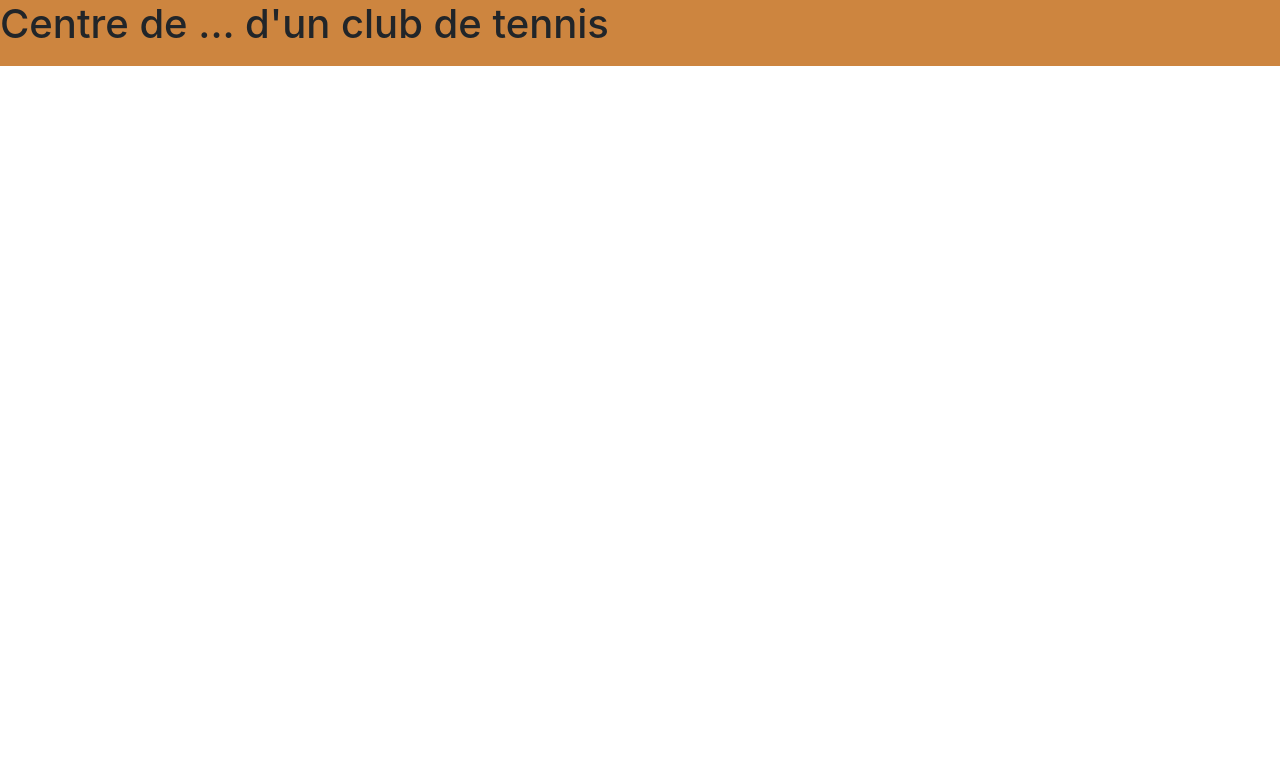
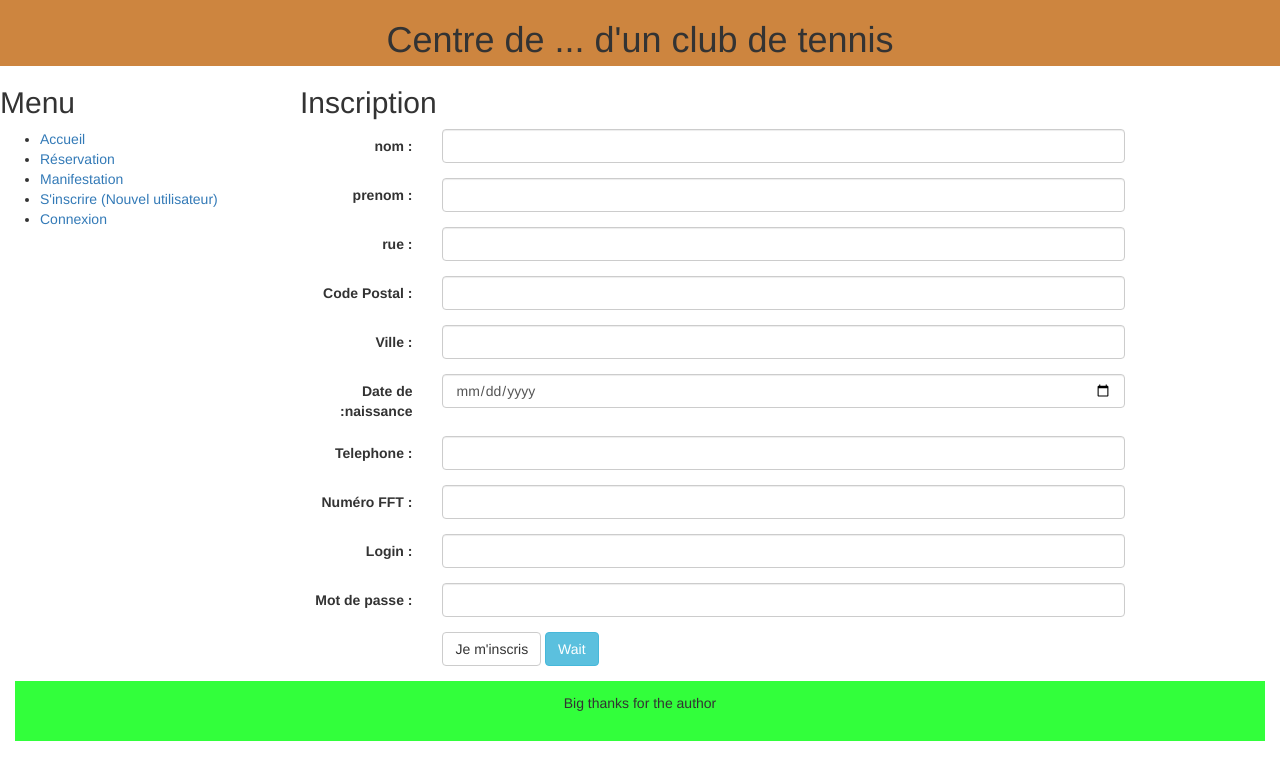
Before and after one commit to Nasan01/reservationTennis, a PHP site: page /index.php?p=inscription in a window 1280 px wide. Shown: the top 780 px of the page. Run offline with PHP 8.4, Linux system fonts and the light colour scheme; some libraries are stand-ins or nearby versions.

Commit message:
non adherants fini
fix: #2

```diff
--- a/page/nonAdherents/accueil.php
+++ b/page/nonAdherents/accueil.php
@@ -3,10 +3,10 @@
         <div class="row">
             <h2>Menu</h2>
             <ul>
-                <li><a href="#">Accueil</a></li>
+                <li><a href="index.php">Accueil</a></li>
                 <li><a href="<?= 'index.php?p=reservationNonAdherents'?>">Réservation</a></li>
-                <li><a href="#">Manifestation</a></li>
-                <li><a href="#">S'inscrire (Nouvel utilisateur)</a></li>
+                <li><a href="index.php?p=manifestation">Manifestation</a></li>
+                <li><a href="index.php?p=inscription">S'inscrire (Nouvel utilisateur)</a></li>
                 <li><a href="#">Connexion</a></li>
             </ul>
         </div>
--- /dev/null
+++ b/page/nonAdherents/attente.php
@@ -0,0 +1,3 @@
+<div class="row container">
+    <h1>Votre requette d'inscription est envoyé, Veuillez attendre la confirmation de l'administrateur</h1>
+</div>
--- /dev/null
+++ b/page/nonAdherents/inscription.php
@@ -0,0 +1,118 @@
+<?php
+
+if(isset($_POST['inscription'])){
+    $_SESSION['nom_m'] = htmlspecialchars($_POST['nom']);
+    $_SESSION['prenom_m'] = htmlspecialchars($_POST['prenom']);
+    $_SESSION['rue_m'] = htmlspecialchars($_POST['rue']);
+    $_SESSION['codePostal_m'] = htmlspecialchars($_POST['codePostal']);
+    $_SESSION['ville_m'] = htmlspecialchars($_POST['ville']);
+    $_SESSION['dateNaiss_m'] = htmlspecialchars($_POST['dateNaiss']);
+    $_SESSION['tel_m'] = htmlspecialchars($_POST['tel']);
+    $_SESSION['numFFT_l'] = htmlspecialchars($_POST['numFFT']);
+    $_SESSION['login_m'] = htmlspecialchars($_POST['login']);
+    $_SESSION['mdp_m'] = sha1($_POST['mdp']);
+}
+
+?>
+<div class="row container">
+    <div class="col-md-3">
+        <div class="row">
+            <h2>Menu</h2>
+            <ul>
+                <li><a href="index.php">Accueil</a></li>
+                <li><a href="<?= 'index.php?p=reservationNonAdherents'?>">Réservation</a></li>
+                <li><a href="index.php?p=manifestation">Manifestation</a></li>
+                <li><a href="index.php?p=inscription">S'inscrire (Nouvel utilisateur)</a></li>
+                <li><a href="#">Connexion</a></li>
+            </ul>
+        </div>
+    </div>
+    <div class="col-md-9">
+        <h2>Inscription</h2>
+        <form action="" method="post" class="form-horizontal">
+            <div class="form-group">
+                <label class="control-label col-sm-2" for="nom">nom :</label>
+                <div class="col-sm-10">
+                    <input type="text" class="form-control" name="nom" id="nom" required="required">
+                </div>
+            </div>
+            <div class="form-group">
+                <label class="control-label col-sm-2" for="nom">prenom :</label>
+                <div class="col-sm-10">
+                    <input type="text" class="form-control" name="prenom" id="prenom" required="required">
+                </div>
+            </div>
+            <div class="form-group">
+                <label class="control-label col-sm-2" for="rue">rue :</label>
+                <div class="col-sm-10">
+                    <input type="text" class="form-control" name="rue" id="rue" required="required">
+                </div>
+            </div>
+            <div class="form-group">
+                <label class="control-label col-sm-2" for="codePostal">Code Postal :</label>
+                <div class="col-sm-10">
+                    <input type="text" class="form-control" name="codePostal" id="codePostal" required="required">
+                </div>
+            </div>
+            <div class="form-group">
+                <label class="control-label col-sm-2" for="ville">Ville :</label>
+                <div class="col-sm-10">
+                    <input type="text" class="form-control" name="ville" id="ville" required="required">
+                </div>
+            </div>
+            <div class="form-group">
+                <label class="control-label col-sm-2" for="dateNaiss">Date de :naissance </label>
+                <div class="col-sm-10">
+                    <input type="date" class="form-control" name="dateNaiss" id="dateNaiss" required="required">
+                </div>
+            </div>
+            <div class="form-group">
+                <label class="control-label col-sm-2" for="tel">Telephone :</label>
+                <div class="col-sm-10">
+                    <input type="text" class="form-control" name="tel" id="tel" required="required">
+                </div>
+            </div>
+            <div class="form-group">
+                <label class="control-label col-sm-2" for="numFFT">Numéro FFT :</label>
+                <div class="col-sm-10">
+                    <input type="text" class="form-control" name="numFFT" id="numFFT" required="required">
+                </div>
+            </div>
+            <div class="form-group">
+                <label class="control-label col-sm-2" for="login">Login :</label>
+                <div class="col-sm-10">
+                    <input type="text" class="form-control" name="login" id="login" required="required">
+                </div>
+            </div>
+            <div class="form-group">
+                <label class="control-label col-sm-2" for="mdp">Mot de passe :</label>
+                <div class="col-sm-10">
+                    <input type="password" class="form-control" name="mdp" id="mdp"  required="required">
+                </div>
+            </div>
+            <div class="form-group">
+                <div class="col-sm-offset-2 col-sm-10">
+                    <button type="submit"  name="inscription" class="btn btn-default">Je m'inscris</button>
+                    <button type="button" data-toggle="modal" class="btn btn-info" data-target="#myModal">Wait</button>
+                </div>
+            </div>
+            <div class="modal fade" id="myModal" role="dialog">
+                <div class="modal-dialog modal-md">
+                    <div class="modal-content">
+                        <div class="modal-header">
+                            <button type="button" class="close" data-dismiss="modal">&times;</button>
+                            <h4 class="modal-title">Confirmation de l'inscription</h4>
+                        </div>
+                        <div class="modal-body">
+                            <p>Votre demandes a bien été envoyer! .</p>
+                        </div>
+                        <div class="modal-footer">
+                            <button type="submit" class="btn btn-default" data-dismiss="modal">Confirmer</button>
+                        </div>
+                    </div>
+                </div>
+            </div>
+        </form>
+    </div>
+
+</div>
--- a/page/templates/default.php
+++ b/page/templates/default.php
@@ -7,6 +7,8 @@
     <meta http-equiv="X-UA-Compatible" content="ie=edge">
     <link rel="stylesheet" href="../public/bootstrap/css/bootstrap.css">
     <link rel="stylesheet" href="../public/css/style.css">
+    <script src="../public/js/jquery-3.5.0.min.js"></script>
+    <script src="../public/js/bootstrap.min.js"></script>
     <title><?= $app->getTitlePage();?></title>
 </head>
 <body>
@@ -17,6 +19,9 @@
         <div class="row">
             <?= $content;?>
         </div>
+        <div  id="footer">
+            <p class="text-center">Big thanks for the author</p>
+        </div>
     </div>
 </body>
 </html>
--- a/public/css/style.css
+++ b/public/css/style.css
@@ -3,3 +3,14 @@
     height: 66px;
     text-align: center;
 }
+
+#myparent div{
+    border: 1px solid #000000;
+    background-color: peru;
+}
+
+#footer{
+    height: 60px;
+    padding: 12px;
+    background: #32FF3B;
+}
--- a/public/index.php
+++ b/public/index.php
@@ -16,6 +16,12 @@ if(isset($_GET['p'])){
     $p = 'accueilNonAdherents';
 }
 
+if(isset($_GET['action'])){
+    $action = $_GET['action'];
+}else{
+    $action = ' ';
+}
+
 ob_start();
 
 if($p === 'accueilNonAdherents'){
@@ -27,6 +33,19 @@ if($p === 'accueilNonAdherents'){
 }elseif ($p === 'pager'){
     $app->setTitlePage('reservation');
     require ROOT . '/page/nonAdherents/reservation.php';
+}elseif ($p === 'manifestation'){
+    $app->setTitlePage('manifestation');
+    require ROOT . '/page/manifestation.php';
+}elseif ($p === 'inscription'){
+    $app->setTitlePage('Inscription');
+    require ROOT . '/page/nonAdherents/inscription.php';
+}elseif($p === 'attente'){
+    $app->setTitlePage('waitConfirmation');
+    require  ROOT . '/page/nonAdherents/attente.php';
+}
+
+if($action === 'inscription'){
+    require  ROOT . "/page/action/actionInscription.php";
 }
 
 $content = ob_get_clean();
```
Also changed, not shown: App/Table/TableManifestation.php (added, +20 -0 lines), page/action/actionInscription.php (added, +16 -0 lines), page/manifestation.php (added, +50 -0 lines).
